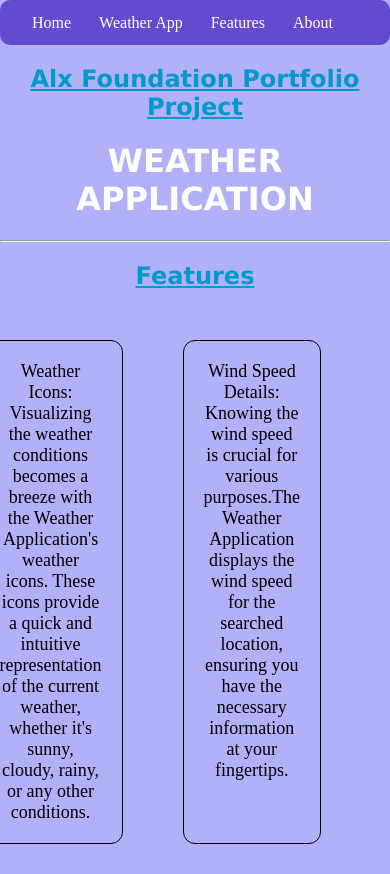
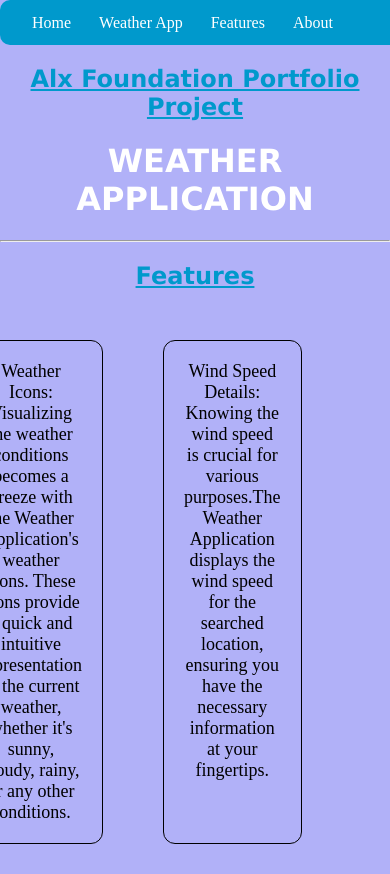
Before and after one commit to natureThecoder/alx_portfolio_project, a plain HTML site: page index.html in a window 390 px wide. Drawn offline with Linux system fonts and the light colour scheme.

Commit message:
adding responsiveness

```diff
--- a/nav.css
+++ b/nav.css
@@ -100,19 +100,25 @@
 	color: #444444;
 }**/
 
-    @media (max-width: 768px){
-	#menu{
-		background: rgba(49, 5, 181, 0.6);
-	}
+  @media only screen and (max-width: 767px) {
+		#menu {
+			display: block;
+			overflow: hidden;
+			height: 80%;
+			width: 100%;
+			position: relative;
+
+		}
+
 	body{
 		background-color: rgba(151, 151, 246, 0.75);
 	}
 }
 
+
+
 .container {
     text-align: center;
-
-
 }
 
 .container h1 {
@@ -137,7 +143,7 @@
 .container-1 {
 	display: flex;
 	flex-direction: row-reverse;
-	width: 80%;
+	width: 70%;
 	margin: auto;
 }
 
```
